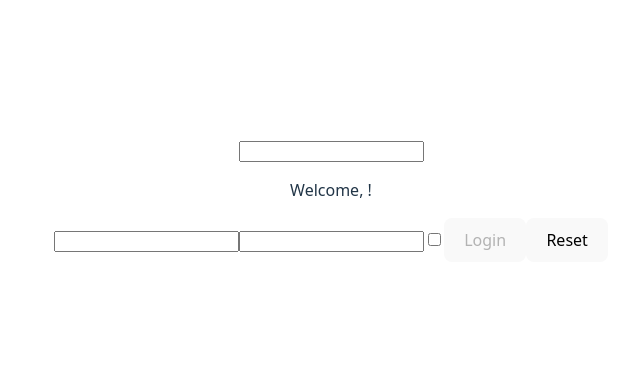
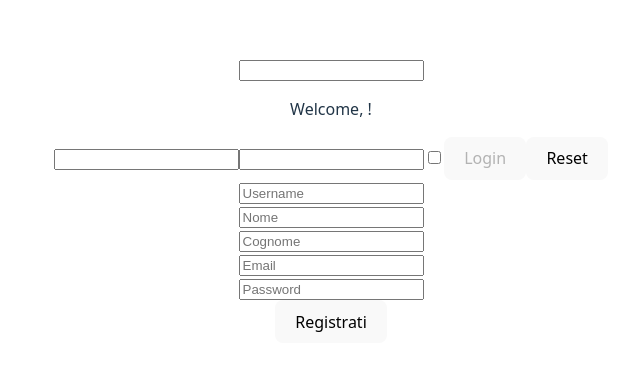
Before and after one commit to Gianki98/eserciziReact, a React (Vite) app in the folder primo-progetto/: page / in a window 1280 px wide. Shown: the part 200-570 px from the top of the page, without its empty margins (309-949 px from the left). Built offline with nearby package versions, Linux system fonts and the light colour scheme.

Commit message:
implementata logica di login e registrazione

```diff
--- a/primo-progetto/src/App.jsx
+++ b/primo-progetto/src/App.jsx
@@ -1,16 +1,22 @@
+import { useState } from "react";
 import "./App.css";
 import InteractiveWelcome from "./components/InteractiveWelcome.jsx";
 import Login from "./components/Login.jsx";
+import Registrazione from "./components/Registrazione.jsx";
 
 function App() {
   const handleLogin = (loginData) => {
     console.log("Login data:", loginData);
   };
+  const [users, setUsers] = useState(
+    JSON.parse(localStorage.getItem("users")) || [] //principio di contesto, dati accessibili a tutti i componenti: figli, nipoti.. Problema del props Drilling: un dato che passa da componente a figli
+  );
 
   return (
     <>
       <InteractiveWelcome />
-      <Login onLogin={handleLogin} />
+      <Login onLogin={handleLogin} database={users} />
+      <Registrazione database={users} />
     </>
   );
 }
--- a/primo-progetto/src/components/Login.jsx
+++ b/primo-progetto/src/components/Login.jsx
@@ -1,20 +1,29 @@
 import { useState } from "react";
 
-function Login({ onLogin }) {
+function Login({ onLogin, database }) {
   const [username, setUsername] = useState("");
   const [password, setPassword] = useState("");
   const [remember, setRemember] = useState(false);
 
-
+  const [users, setUsers] = useState(database);
+  const [message, setMessage] = useState("");
   const handleSubmit = (e) => {
     e.preventDefault();
     onLogin({
       username: username,
       password: password,
-      remember: remember
+      remember: remember,
     });
+
+    const userExist = users.find(
+      (x) => x.username === username && x.password === password
+    );
+    if (userExist) {
+      setMessage(`Il Login al sito e' avvenuta con successo!`);
+    } else {
+      setMessage(`Credenziali errate!`);
+    }
   };
-
 
   const handleReset = () => {
     setUsername("");
@@ -45,6 +54,7 @@ function Login({ onLogin }) {
       <button type="button" onClick={handleReset}>
         Reset
       </button>
+      {message && <p>{message}</p>}
     </form>
   );
 }
--- /dev/null
+++ b/primo-progetto/src/components/Registrazione.jsx
@@ -0,0 +1,102 @@
+import React, { useState, useEffect } from "react";
+
+function Registrazione({ database }) {
+  const [formData, setFormData] = useState({
+    username: "",
+    nome: "",
+    cognome: "",
+    email: "",
+    password: "",
+  });
+
+  const [users, setUsers] = useState(database);
+  const [message, setMessage] = useState("");
+
+  function handleChange(e) {
+    const { name, value } = e.target;
+    setFormData((prev) => ({
+      ...prev,
+      [name]: value,
+    }));
+  }
+
+  function handleRegistrazione(e) {
+    e.preventDefault();
+    const userExist = users.find(
+      (x) => x.username === formData.username || x.email === formData.email
+    );
+    if (!userExist) {
+      setUsers((prev) => [...prev, formData]); // metto setUsers qui cosi che al click dell'handle registrazione mi carica user
+      setMessage(`La registazione al sito e' avvenuta con successo!`);
+    } else {
+      setMessage(`L'utente risulta registrato.`);
+    }
+  }
+
+  useEffect(() => {
+    localStorage.setItem("users", JSON.stringify(users)); // sposto qui cosi al cambio di users salvo in localStorage
+  }, [users]);
+
+  return (
+    <form onSubmit={handleRegistrazione}>
+      <div>
+        <input
+          type="text"
+          name="username"
+          placeholder="Username"
+          value={formData.username}
+          onChange={handleChange}
+          required
+        />
+      </div>
+
+      <div>
+        <input
+          type="text"
+          name="nome"
+          placeholder="Nome"
+          value={formData.nome}
+          onChange={handleChange}
+          required
+        />
+      </div>
+
+      <div>
+        <input
+          type="text"
+          name="cognome"
+          placeholder="Cognome"
+          value={formData.cognome}
+          onChange={handleChange}
+          required
+        />
+      </div>
+
+      <div>
+        <input
+          type="email"
+          name="email"
+          placeholder="Email"
+          value={formData.email}
+          onChange={handleChange}
+          required
+        />
+      </div>
+
+      <div>
+        <input
+          type="password"
+          name="password"
+          placeholder="Password"
+          value={formData.password}
+          onChange={handleChange}
+          required
+        />
+      </div>
+      <button type="submit">Registrati</button>
+      {message && <p>{message}</p>}
+    </form>
+  );
+}
+
+export default Registrazione;
```
